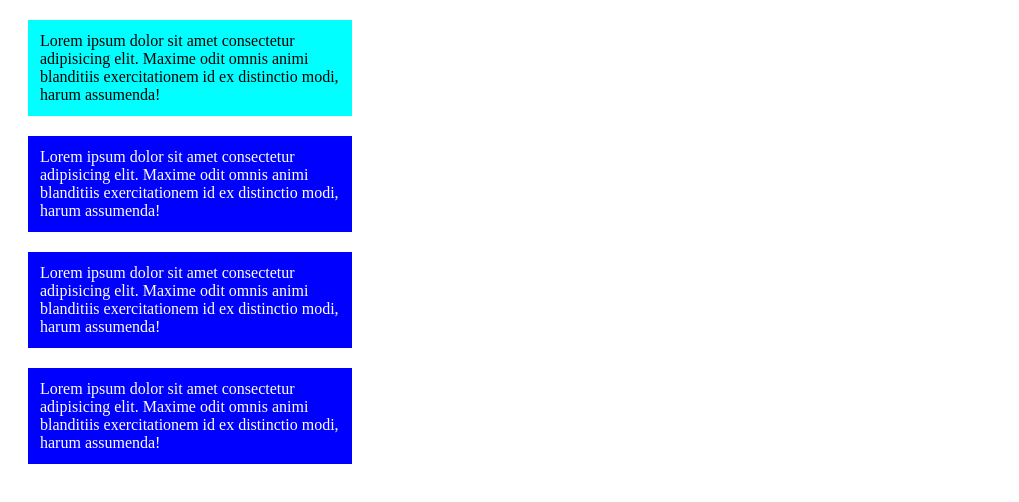
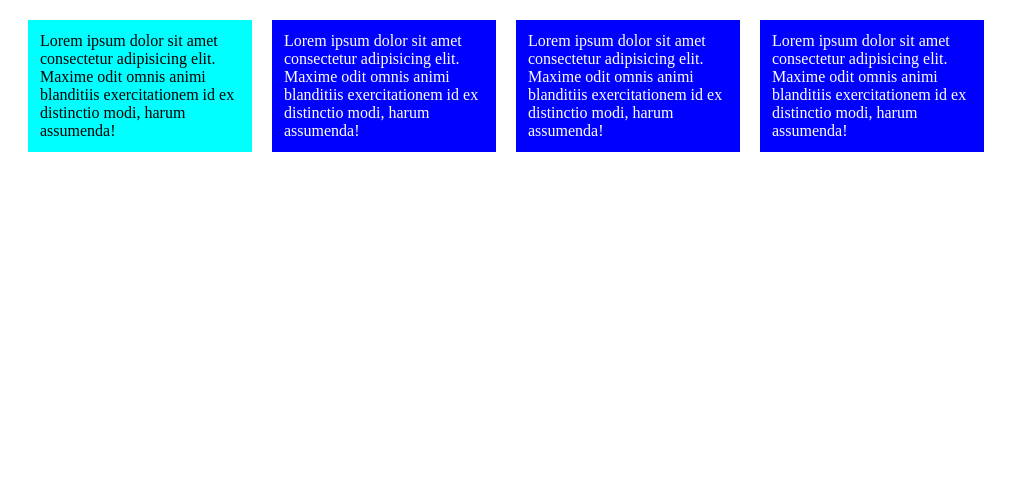
Before and after one commit to Mujahidul-Islam11/practicing-front-end, a plain HTML site: page Css/FlexBox/index.html in a window 1280 px wide. Shown: the whole page, without its empty margins (0-1019 px from the left). Drawn offline with Linux system fonts and the light colour scheme.

Commit message:
flex-start/end property learned and noted

```diff
--- a/Css/FlexBox/style.css
+++ b/Css/FlexBox/style.css
@@ -2,17 +2,18 @@
     display: flex;
     gap: 20px;
     margin: 20px;
-    flex-direction: column;
     flex-wrap: wrap;
+    align-items: flex-start;
+    height: 100vh;
     main{
         background-color: aqua;
         padding: 12px;
-        width: 300px;
+        width: 200px;
     }
     section{
         background-color: blue;
         padding: 12px;
         color: white;
-        width: 300px;
+        width: 200px;
     }
 }
```
Also changed, not shown: Css/FlexBox/Readme.md.
